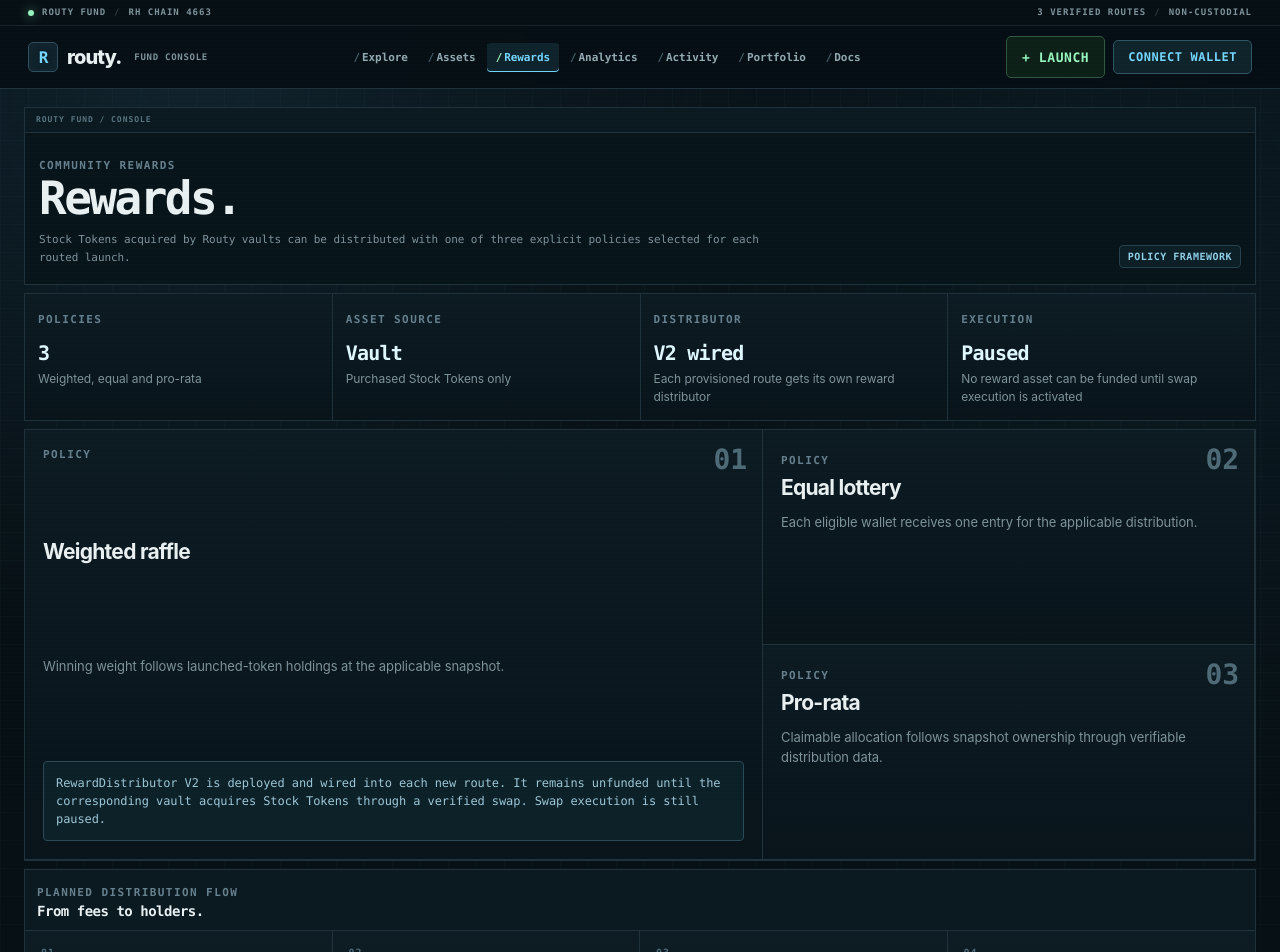
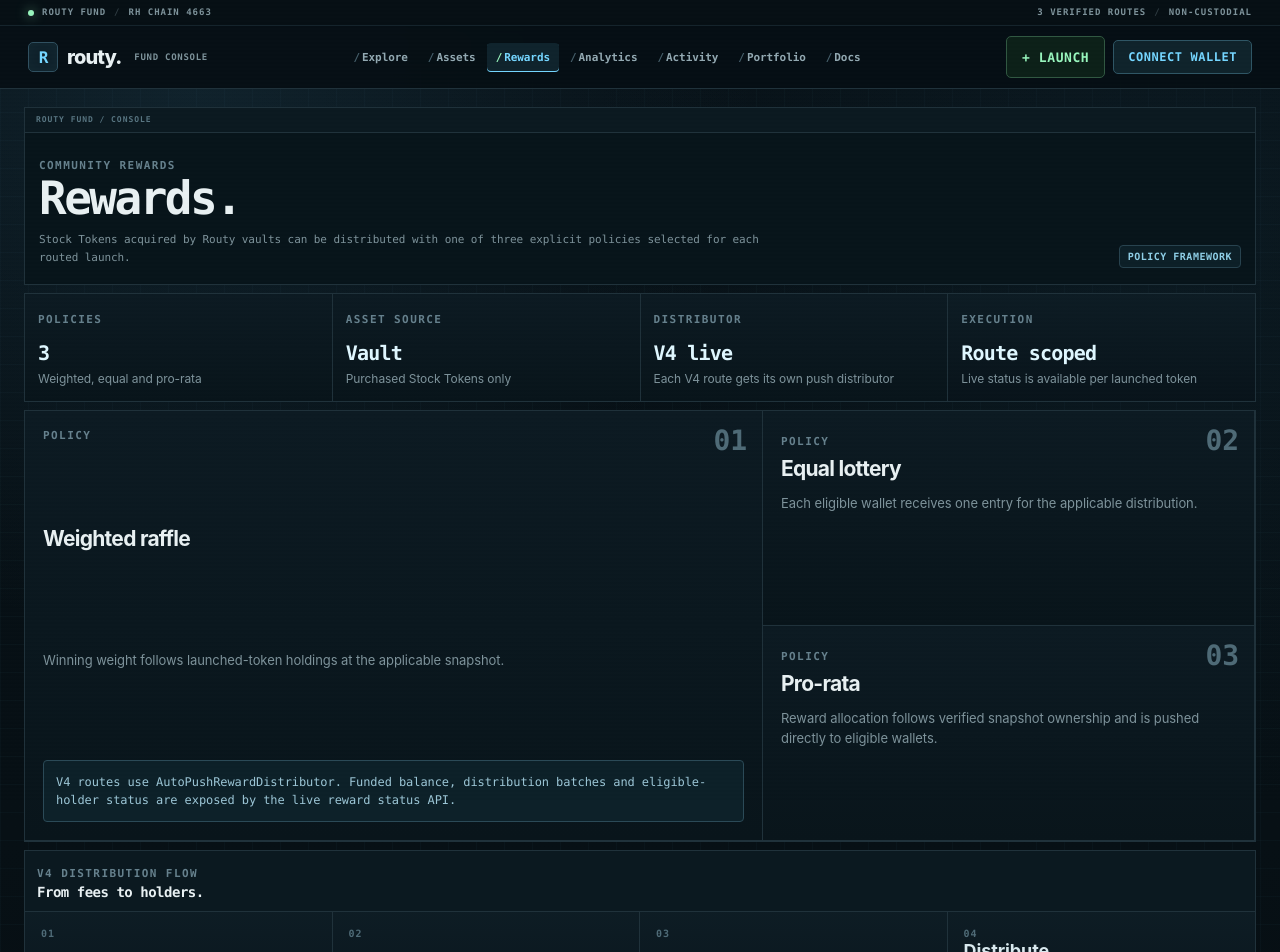
Before and after one commit to RoutyFund/Routy-Fund, a Next.js app: page /rewards in a window 1280 px wide. Shown: the top 952 px of the page. Built offline with nearby package versions, Linux system fonts and the light colour scheme; no server answers.

Commit message:
fix: update rewards UI copy to current V4 architecture

```diff
--- a/src/app/rewards/page.tsx
+++ b/src/app/rewards/page.tsx
@@ -1,7 +1,7 @@
 import Nav from "@/components/Nav";
-const policies=[["01","Weighted raffle","Winning weight follows launched-token holdings at the applicable snapshot."],["02","Equal lottery","Each eligible wallet receives one entry for the applicable distribution."],["03","Pro-rata","Claimable allocation follows snapshot ownership through verifiable distribution data."]];
+const policies=[["01","Weighted raffle","Winning weight follows launched-token holdings at the applicable snapshot."],["02","Equal lottery","Each eligible wallet receives one entry for the applicable distribution."],["03","Pro-rata","Reward allocation follows verified snapshot ownership and is pushed directly to eligible wallets."]];
 export default function Rewards(){return <main className="shell"><Nav/><div className="wrap console-page"><header className="page-head"><div className="page-head-copy"><span className="eyebrow">Community rewards</span><h1>Rewards.</h1><p className="lead">Stock Tokens acquired by Routy vaults can be distributed with one of three explicit policies selected for each routed launch.</p></div><span className="pill">Policy framework</span></header>
-<div className="proof-grid"><article className="proof-card"><span className="micro">POLICIES</span><strong>3</strong><p>Weighted, equal and pro-rata</p></article><article className="proof-card"><span className="micro">ASSET SOURCE</span><strong>Vault</strong><p>Purchased Stock Tokens only</p></article><article className="proof-card"><span className="micro">DISTRIBUTOR</span><strong>V2 wired</strong><p>Each provisioned route gets its own reward distributor</p></article><article className="proof-card"><span className="micro">EXECUTION</span><strong>Paused</strong><p>No reward asset can be funded until swap execution is activated</p></article></div>
-<section className="section"><div className="feature-grid">{policies.map(([n,t,d],i)=><article className={"feature-card"+(i===0?" feature-card-wide":"")} key={t}><span className="feature-index">{n}</span><span className="micro">POLICY</span><h3>{t}</h3><p>{d}</p>{i===0&&<div className="notice">RewardDistributor V2 is deployed and wired into each new route. It remains unfunded until the corresponding vault acquires Stock Tokens through a verified swap. Swap execution is still paused.</div>}</article>)}</div></section>
-<section className="section"><div className="section-head"><div><span className="micro">PLANNED DISTRIBUTION FLOW</span><h2>From fees to holders.</h2></div></div><div className="flow"><div className="flow-step"><span>01</span><div><b>Harvest</b><p>Creator-fee flow enters the Routy route.</p></div></div><div className="flow-step"><span>02</span><div><b>Acquire</b><p>Verified swaps acquire the selected Stock Token.</p></div></div><div className="flow-step"><span>03</span><div><b>Fund distributor</b><p>Purchased Stock Tokens are forwarded from AssetVaultV2 to the route distributor.</p></div></div><div className="flow-step"><span>04</span><div><b>Distribute</b><p>The configured policy determines how funded rewards are pushed or allocated to eligible holders.</p></div></div></div></section>
+<div className="proof-grid"><article className="proof-card"><span className="micro">POLICIES</span><strong>3</strong><p>Weighted, equal and pro-rata</p></article><article className="proof-card"><span className="micro">ASSET SOURCE</span><strong>Vault</strong><p>Purchased Stock Tokens only</p></article><article className="proof-card"><span className="micro">DISTRIBUTOR</span><strong>V4 live</strong><p>Each V4 route gets its own push distributor</p></article><article className="proof-card"><span className="micro">EXECUTION</span><strong>Route scoped</strong><p>Live status is available per launched token</p></article></div>
+<section className="section"><div className="feature-grid">{policies.map(([n,t,d],i)=><article className={"feature-card"+(i===0?" feature-card-wide":"")} key={t}><span className="feature-index">{n}</span><span className="micro">POLICY</span><h3>{t}</h3><p>{d}</p>{i===0&&<div className="notice">V4 routes use AutoPushRewardDistributor. Funded balance, distribution batches and eligible-holder status are exposed by the live reward status API.</div>}</article>)}</div></section>
+<section className="section"><div className="section-head"><div><span className="micro">V4 DISTRIBUTION FLOW</span><h2>From fees to holders.</h2></div></div><div className="flow"><div className="flow-step"><span>01</span><div><b>Harvest</b><p>Creator-fee flow enters the Routy route.</p></div></div><div className="flow-step"><span>02</span><div><b>Acquire</b><p>Verified swaps acquire the selected Stock Token.</p></div></div><div className="flow-step"><span>03</span><div><b>Fund distributor</b><p>Purchased Stock Tokens are forwarded from AssetVaultV2 to the route distributor.</p></div></div><div className="flow-step"><span>04</span><div><b>Distribute</b><p>The configured policy determines how funded rewards are pushed or allocated to eligible holders.</p></div></div></div></section>
 </div></main>}
```
